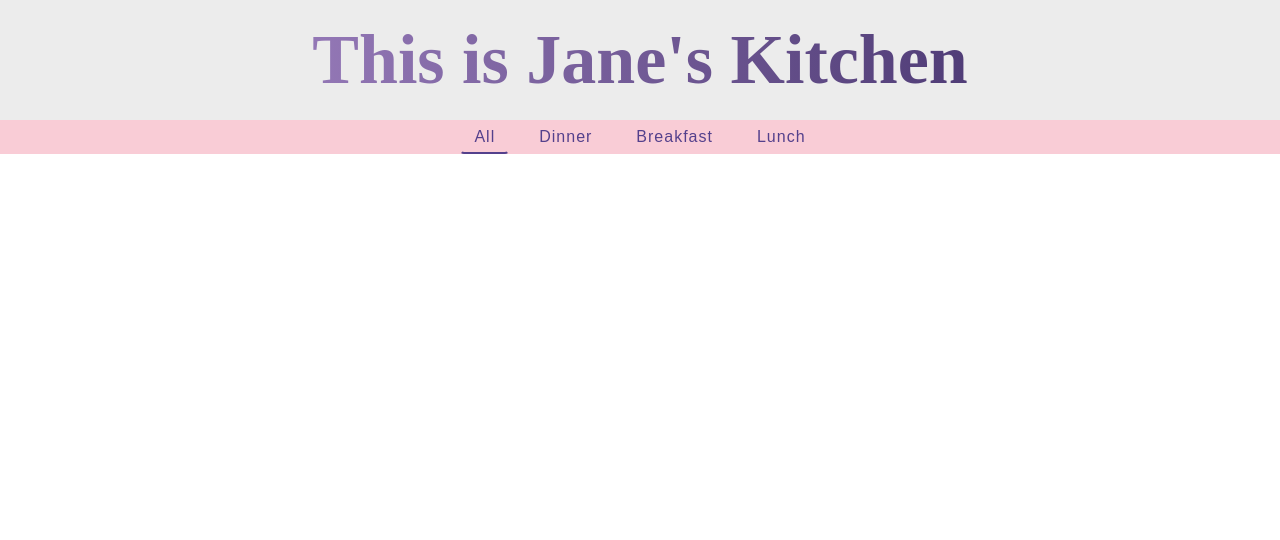
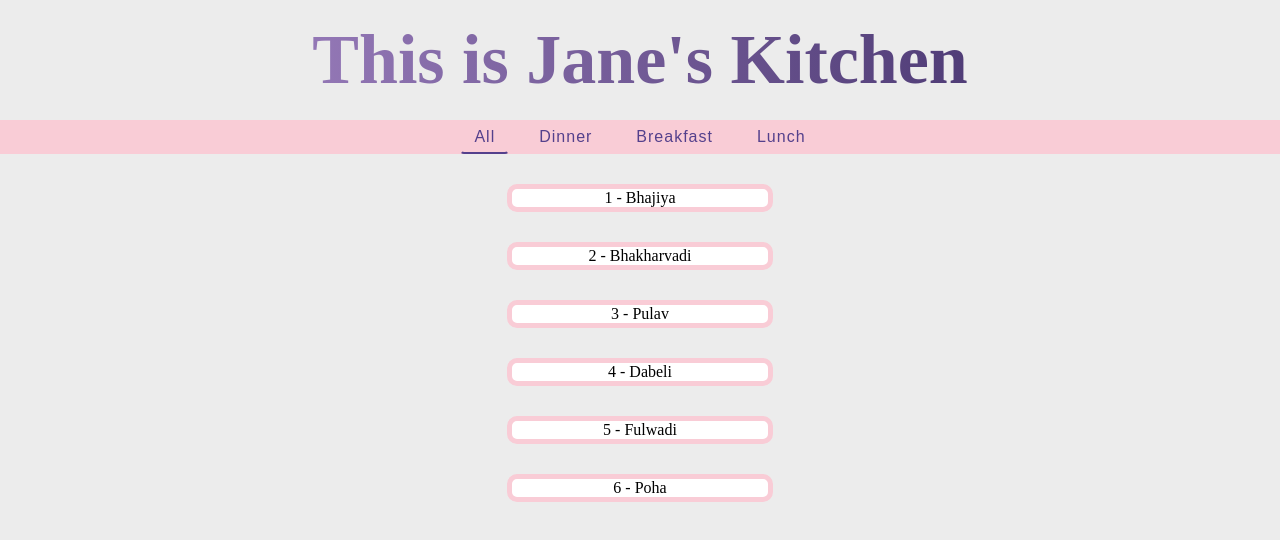
Before and after one commit to DevanshiPujara02/woc5.0-react-menuapp-devanshi, a React (Create React App) app: page / in a window 1280 px wide. Shown: the top 540 px of the page. Built offline with nearby package versions, Linux system fonts and the light colour scheme.

Commit message:
Added menu items list with filter(just names)

```diff
--- a/src/App.css
+++ b/src/App.css
@@ -40,6 +40,7 @@
 html, body{
   margin:0;
   border:0;
+  background-color: #ECECEC;
 }
 
 h1 {
@@ -105,3 +106,13 @@ h1 {
   background-color: #f9ccd6;
   margin:0;
 }
+
+.Menuitem{
+  width: 20%;
+  margin: auto;
+  margin-top: 30px;
+  background-color: white;
+  border : 5px solid;
+  border-color: #f9ccd6;
+  border-radius: 10px;
+}
--- a/src/App.js
+++ b/src/App.js
@@ -6,10 +6,22 @@ import items from './Data.js';
 
 function App() {
   const [activeCategory,setactiveCategory] = useState("All");
+  const [menuitems, setmenuitems] = useState(items);
+
   const categories=["All", ...new Set(items.map((item) => item.category))];
 
+
   const filteritems = (category)=> {
+    // console.log(`filtering items by category ${category}`)
     setactiveCategory(category);
+    if(category === "All"){
+      setmenuitems(items);
+    }
+    else{
+      const newitems=items.filter((item) => item.category === category);
+      setmenuitems(newitems);
+    }
+
   }
 
   return (
@@ -31,6 +43,16 @@ function App() {
         })}
       </div>
 
+      {/* Displaying menu items */}
+
+      <div>
+        {menuitems.map((item) => {
+          return (
+            <div className='Menuitem'>{item.id} - {item.name}</div>
+          );
+        })}
+      </div>
+
     </div>
   );
 }
```
